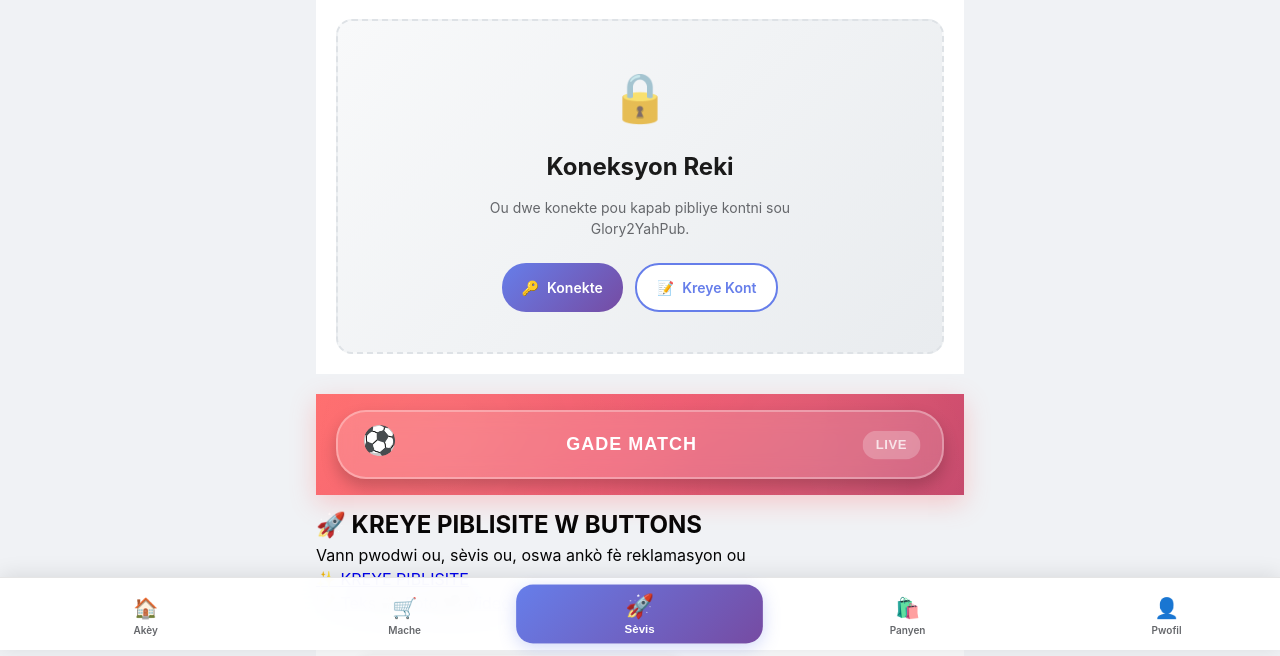
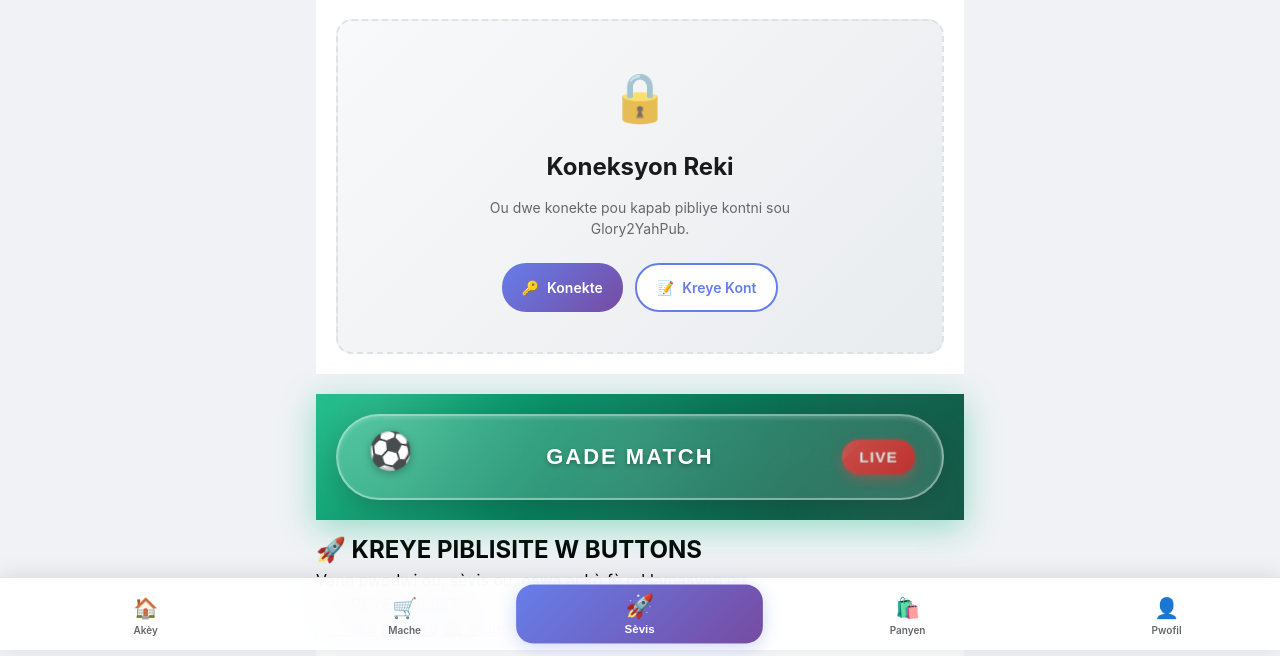
Before and after one commit to stanionic/Glory2yah-, a Python web app: template templates/index.html in a window 1280 px wide. Shown: the part 150-806 px from the top of the page. Run offline with Jinja, Linux system fonts and the light colour scheme; the template is opened without the code that fills it, so the values that code supplies are empty.

Commit message:
Enhance GADE MATCH button with vibrant green gradient and stunning animations

```diff
--- a/templates/index.html
+++ b/templates/index.html
@@ -1305,12 +1305,12 @@ document.addEventListener('DOMContentLoaded', function() {
     }
 }
 
-/* ═══ GADE MONDYAL BUTTON STYLES ═══ */
+/* ═══ GADE MATCH BUTTON STYLES ═══ */
 .gade-mondyal-section {
-    background: linear-gradient(135deg, #ff6b6b 0%, #ee5a6f 50%, #c44569 100%);
-    padding: 16px 0;
+    background: linear-gradient(135deg, #10b981 0%, #059669 25%, #047857 50%, #065f46 75%, #064e3b 100%);
+    padding: 20px 0;
     margin: 8px 0 12px 0;
-    box-shadow: 0 8px 24px rgba(255, 107, 107, 0.3);
+    box-shadow: 0 8px 32px rgba(16, 185, 129, 0.4);
     position: relative;
     overflow: hidden;
 }
@@ -1322,8 +1322,10 @@ document.addEventListener('DOMContentLoaded', function() {
     left: 0;
     right: 0;
     bottom: 0;
-    background: radial-gradient(circle at 20% 50%, rgba(255, 255, 255, 0.1) 0%, transparent 50%),
-                radial-gradient(circle at 80% 80%, rgba(255, 255, 255, 0.1) 0%, transparent 50%);
+    background:
+        radial-gradient(circle at 10% 20%, rgba(255, 255, 255, 0.2) 0%, transparent 30%),
+        radial-gradient(circle at 90% 80%, rgba(255, 255, 255, 0.15) 0%, transparent 35%),
+        radial-gradient(circle at 50% 50%, rgba(255, 255, 255, 0.1) 0%, transparent 50%);
     animation: shimmer 3s ease-in-out infinite;
 }
 
@@ -1343,66 +1345,130 @@ document.addEventListener('DOMContentLoaded', function() {
     display: flex;
     align-items: center;
     justify-content: center;
-    gap: 12px;
-    padding: 16px 24px;
-    background: rgba(255, 255, 255, 0.15);
-    border: 2px solid rgba(255, 255, 255, 0.3);
+    gap: 16px;
+    padding: 20px 30px;
+    background: linear-gradient(135deg, rgba(255, 255, 255, 0.2) 0%, rgba(255, 255, 255, 0.1) 100%);
+    border: 2px solid rgba(255, 255, 255, 0.4);
     color: white;
-    font-size: 18px;
-    font-weight: 700;
-    border-radius: 30px;
+    font-size: 22px;
+    font-weight: 800;
+    border-radius: 50px;
     cursor: pointer;
     transition: all 0.3s ease;
-    backdrop-filter: blur(10px);
+    backdrop-filter: blur(15px);
     position: relative;
     z-index: 1;
     text-transform: uppercase;
-    letter-spacing: 1px;
-    box-shadow: 0 8px 16px rgba(0, 0, 0, 0.2);
+    letter-spacing: 2px;
+    box-shadow:
+        0 8px 32px rgba(0, 0, 0, 0.2),
+        inset 0 2px 4px rgba(255, 255, 255, 0.2);
 }
 
 .gade-mondyal-btn:hover {
-    background: rgba(255, 255, 255, 0.25);
-    border-color: rgba(255, 255, 255, 0.5);
-    transform: translateY(-2px);
-    box-shadow: 0 12px 24px rgba(0, 0, 0, 0.3);
+    background: linear-gradient(135deg, rgba(255, 255, 255, 0.3) 0%, rgba(255, 255, 255, 0.15) 100%);
+    border-color: rgba(255, 255, 255, 0.6);
+    transform: translateY(-4px) scale(1.02);
+    box-shadow:
+        0 16px 48px rgba(0, 0, 0, 0.3),
+        inset 0 2px 8px rgba(255, 255, 255, 0.3);
 }
 
 .gade-mondyal-btn:active {
-    transform: translateY(0);
+    transform: translateY(-2px) scale(0.98);
 }
 
 .soccer-icon {
-    font-size: 28px;
-    animation: bounce 1s ease-in-out infinite;
+    font-size: 36px;
+    animation: bounce 0.8s ease-in-out infinite;
+    filter: drop-shadow(0 2px 4px rgba(0, 0, 0, 0.3));
 }
 
 @keyframes bounce {
-    0%, 100% { transform: translateY(0); }
-    50% { transform: translateY(-4px); }
+    0%, 100% { transform: translateY(0) rotate(0deg); }
+    25% { transform: translateY(-6px) rotate(-5deg); }
+    50% { transform: translateY(-2px) rotate(0deg); }
+    75% { transform: translateY(-6px) rotate(5deg); }
 }
 
 .gade-mondyal-btn .btn-text {
     flex: 1;
+    text-shadow: 0 2px 4px rgba(0, 0, 0, 0.3);
 }
 
 .live-badge {
-    background: rgba(255, 255, 255, 0.3);
-    padding: 6px 12px;
-    border-radius: 20px;
-    font-size: 12px;
-    font-weight: 600;
-    letter-spacing: 0.5px;
-    animation: pulse 1.5s ease-in-out infinite;
+    background: linear-gradient(135deg, #ef4444 0%, #dc2626 100%);
+    padding: 8px 16px;
+    border-radius: 50px;
+    font-size: 14px;
+    font-weight: 800;
+    letter-spacing: 1px;
+    animation: pulse 1s ease-in-out infinite;
+    box-shadow: 0 4px 12px rgba(239, 68, 68, 0.5);
+    position: relative;
+    overflow: hidden;
+}
+
+.live-badge::before {
+    content: '';
+    position: absolute;
+    top: -50%;
+    left: -50%;
+    width: 200%;
+    height: 200%;
+    background: linear-gradient(
+        to bottom right,
+        rgba(255, 255, 255, 0.2) 0%,
+        transparent 50%,
+        rgba(255, 255, 255, 0.2) 100%
+    );
+    animation: shine 2s ease-in-out infinite;
 }
 
 @keyframes pulse {
-    0%, 100% { opacity: 1; }
-    50% { opacity: 0.7; }
+    0%, 100% {
+        transform: scale(1);
+        box-shadow: 0 4px 12px rgba(239, 68, 68, 0.5);
+    }
+    50% {
+        transform: scale(1.1);
+        box-shadow: 0 6px 20px rgba(239, 68, 68, 0.7);
+    }
+}
+
+@keyframes shine {
+    0% { transform: translateX(-100%) translateY(-100%) rotate(45deg); }
+    100% { transform: translateX(100%) translateY(100%) rotate(45deg); }
 }
 
 /* Mobile Responsive */
 @media (max-width: 768px) {
+    .gade-mondyal-btn {
+        padding: 16px 24px;
+        font-size: 18px;
+        gap: 12px;
+    }
+
+    .soccer-icon {
+        font-size: 28px;
+    }
+
+    .live-badge {
+        padding: 6px 12px;
+        font-size: 12px;
+    }
+}
+
+@media (max-width: 480px) {
+    .gade-mondyal-section {
+        padding: 14px 0;
+        margin: 8px 0;
+    }
+
+    .gade-mondyal-container {
+        padding: 0 12px;
+    }
+
     .gade-mondyal-btn {
         padding: 14px 20px;
         font-size: 16px;
@@ -1410,38 +1476,12 @@ document.addEventListener('DOMContentLoaded', function() {
     }
 
     .soccer-icon {
-        font-size: 24px;
+        font-size: 26px;
     }
 
     .live-badge {
-        padding: 4px 10px;
+        padding: 5px 10px;
         font-size: 11px;
-    }
-}
-
-@media (max-width: 480px) {
-    .gade-mondyal-section {
-        padding: 12px 0;
-        margin: 8px 0;
-    }
-
-    .gade-mondyal-container {
-        padding: 0 12px;
-    }
-
-    .gade-mondyal-btn {
-        padding: 12px 16px;
-        font-size: 14px;
-        gap: 8px;
-    }
-
-    .soccer-icon {
-        font-size: 20px;
-    }
-
-    .live-badge {
-        padding: 3px 8px;
-        font-size: 10px;
     }
 }
 </style>
```
